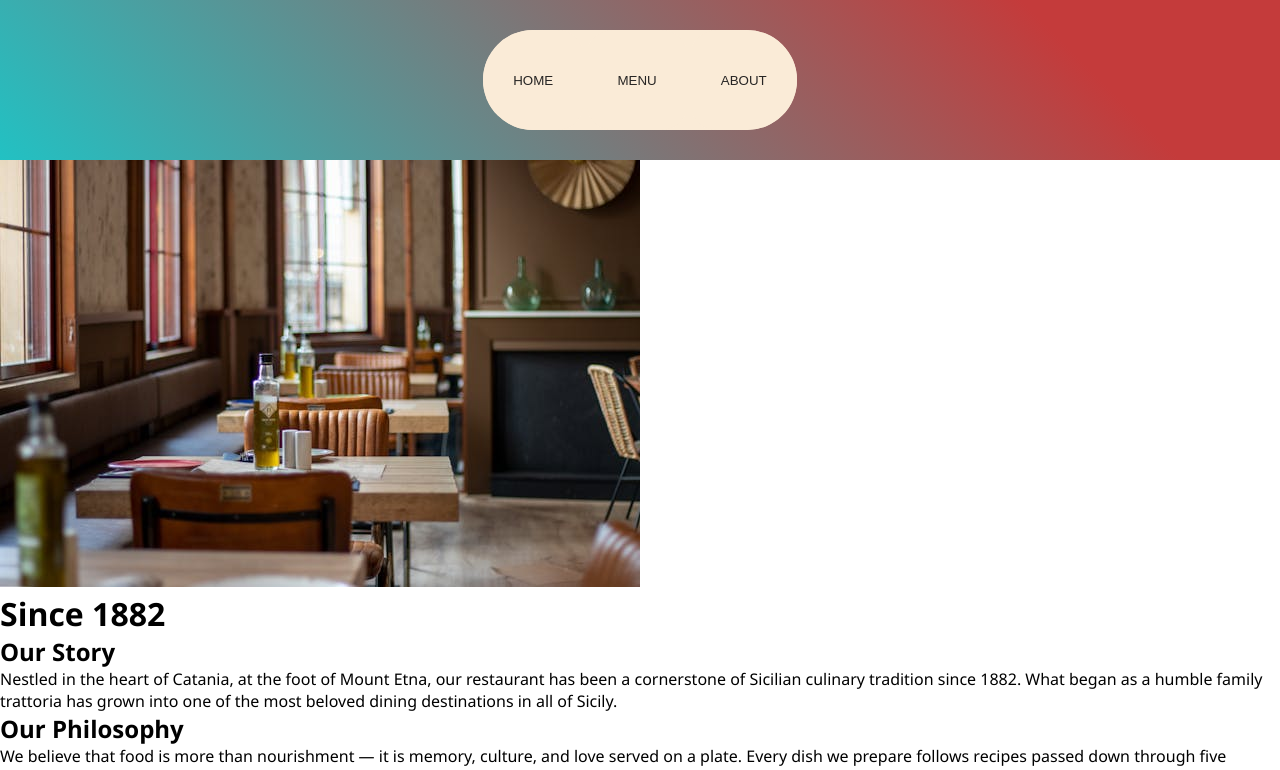
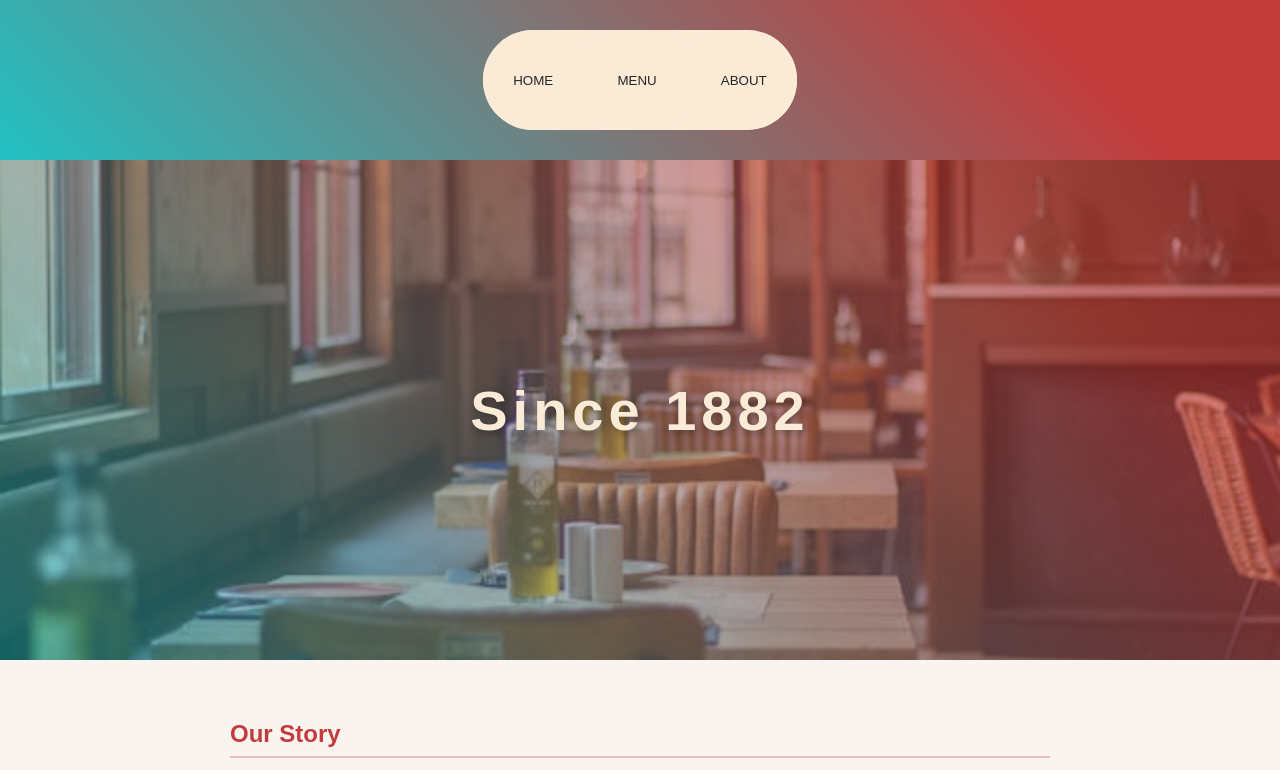
Before and after one commit to FraDev85/Odin-restaurant, a website built with webpack: page src/index.html in a window 1280 px wide. Both pictures are taken after a click on the button "ABOUT". Shown: the top 770 px of the page. Built offline with nearby package versions, Linux system fonts and the light colour scheme.

Commit message:
add: about section

```diff
--- a/src/index.js
+++ b/src/index.js
@@ -120,13 +120,14 @@ function renderMenu() {
     </div>
   `;
 }
-
 function renderAbout() {
-  return `<div class="about-page">
+  return `
+    <div class="about-page">
       <div class="about-hero">
-             <img src="${about}" alt="Our Restaurant class="about-img">
+        <img src="${about}" alt="Our Restaurant" class="about-img" />
         <div class="about-overlay">
           <h1 class="about-title">Since 1882</h1>
+        </div>
       </div>
 
       <div class="about-content">
@@ -139,6 +140,7 @@ function renderAbout() {
             beloved dining destinations in all of Sicily.
           </p>
         </div>
+
         <div class="about-section">
           <h2>Our Philosophy</h2>
           <p>
@@ -159,6 +161,7 @@ function renderAbout() {
             you will always leave with a full heart.
           </p>
         </div>
+
         <div class="about-stats">
           <div class="stat">
             <h3>140+</h3>
@@ -174,9 +177,9 @@ function renderAbout() {
           </div>
         </div>
       </div>
-    </div>"`;
+    </div>
+  `;
 }
-
 // load Page
 function loadPage(page) {
   switch (page) {
--- a/src/style.css
+++ b/src/style.css
@@ -7,7 +7,7 @@
 body {
   font-family: "Segoe UI", Tahoma, Geneva, Verdana, sans-serif;
   display: flex;
-  flex-flow: column wrap;
+  flex-flow: column;
   min-height: 100vh;
 }
 
@@ -163,11 +163,108 @@ button:hover {
   color: rgba(196, 59, 59, 1);
   font-weight: bold;
 }
+
+.about-page {
+  background-color: #f9f4ef;
+  min-height: 60vh;
+}
+
+.about-hero {
+  position: relative;
+  width: 100%;
+  height: 500px;
+  overflow: hidden;
+}
+
+.about-img {
+  width: 100%;
+  height: 100%;
+  object-fit: cover;
+}
+
+.about-overlay {
+  position: absolute;
+  top: 0;
+  left: 0;
+  width: 100%;
+  height: 100%;
+  background: linear-gradient(
+    45deg,
+    rgba(34, 193, 195, 0.5) 0%,
+    rgba(196, 59, 59, 0.6) 82%
+  );
+  display: flex;
+  align-items: center;
+  justify-content: center;
+}
+
+.about-title {
+  font-family: fantasy;
+  font-size: 3.5rem;
+  color: antiquewhite;
+  letter-spacing: 5px;
+  text-shadow: 2px 2px 8px rgba(0, 0, 0, 0.4);
+}
+
+.about-content {
+  max-width: 900px;
+  margin: 0 auto;
+  padding: 60px 40px;
+}
+
+.about-section {
+  margin-bottom: 40px;
+}
+
+.about-section h2 {
+  font-family: fantasy;
+  font-size: 1.5rem;
+  color: rgba(196, 59, 59, 1);
+  margin-bottom: 16px;
+  padding-bottom: 8px;
+  border-bottom: 2px solid rgba(196, 59, 59, 0.3);
+}
+
+.about-section p {
+  font-size: 0.9rem;
+  line-height: 1.4;
+  color: #444;
+}
+
+.about-stats {
+  display: flex;
+  justify-content: space-around;
+  margin-top: 60px;
+  padding: 40px;
+  background: linear-gradient(
+    45deg,
+    rgba(34, 193, 195, 1) 0%,
+    rgba(196, 59, 59, 1) 82%
+  );
+  border-radius: 16px;
+}
+
+.stat {
+  text-align: center;
+  color: antiquewhite;
+}
+
+.stat h3 {
+  font-size: 2rem;
+  font-family: fantasy;
+  margin-bottom: 8px;
+}
+
+.stat p {
+  font-size: 1rem;
+  text-transform: uppercase;
+  letter-spacing: 2px;
+}
+
 /* footer */
 .footer {
   background-color: #2e2e2e;
   color: rgba(34, 193, 195, 1);
   text-align: center;
-  padding: 80px;
-  margin-top: auto;
+  padding: 60px;
 }
```
Lines whose indentation alone changed are shown as unchanged.
